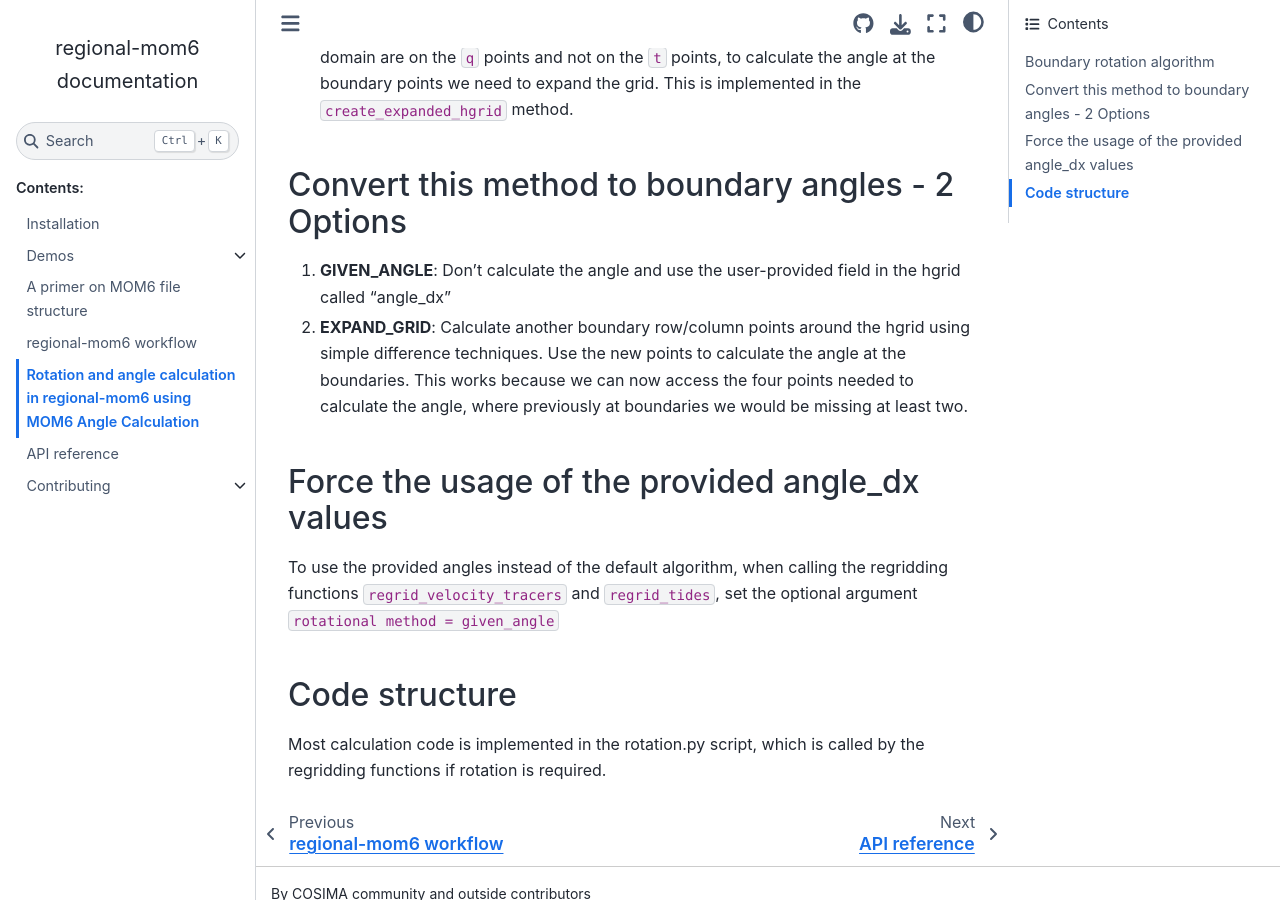
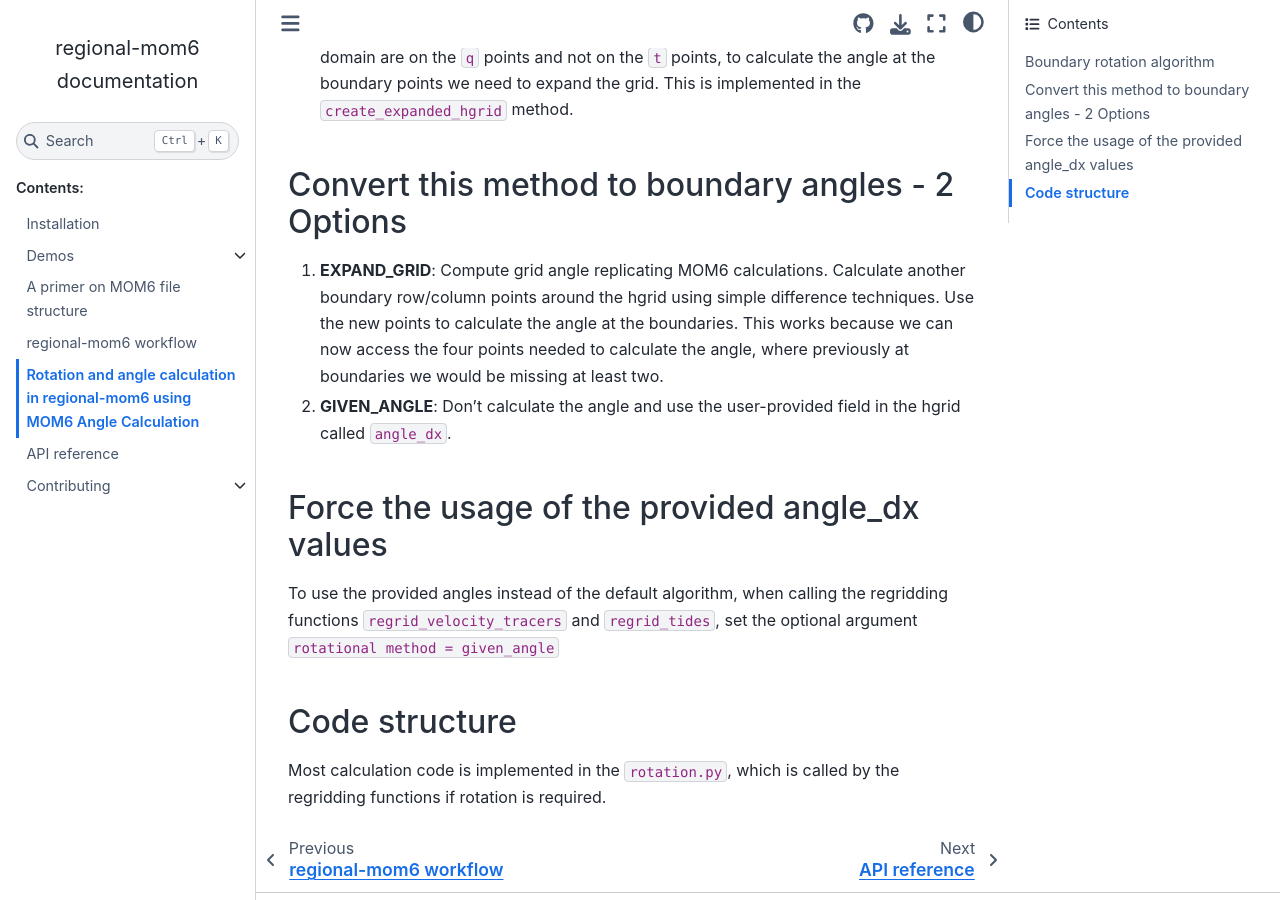
Before and after one commit to COSIMA/regional-mom6, a Sphinx documentation site: the page built from docs/angle_calculation.md, in a window 1280 px wide and 900 px high, scrolled down 1186 px. Built offline with Sphinx 7.4.7 and the Sphinx Book theme 1.1.4, drawn with Linux system fonts in a browser that asks for light colours; pages that are not in the unit, such as notebooks, are missing from menus.

Commit message:
Update angle_calculation.md

```diff
--- a/docs/angle_calculation.md
+++ b/docs/angle_calculation.md
@@ -23,8 +23,8 @@ Steps 1-5 replicate the angle calculation as done by MOM6. Step 6 is an addition
 Since the boundaries for a regional MOM6 domain are on the `q` points and not on the `t` points, to calculate the angle at the boundary points we need to expand the grid. This is implemented in the `create_expanded_hgrid` method.
 
 ## Convert this method to boundary angles - 2 Options
-1. **GIVEN_ANGLE**: Don't calculate the angle and use the user-provided field in the hgrid called "angle_dx"
-2. **EXPAND_GRID**: Calculate another boundary row/column points around the hgrid using simple difference techniques. Use the new points to calculate the angle at the boundaries. This works because we can now access the four points needed to calculate the angle, where previously at boundaries we would be missing at least two.
+1. **EXPAND_GRID**: Compute grid angle replicating MOM6 calculations. Calculate another boundary row/column points around the hgrid using simple difference techniques. Use the new points to calculate the angle at the boundaries. This works because we can now access the four points needed to calculate the angle, where previously at boundaries we would be missing at least two.
+2. **GIVEN_ANGLE**: Don't calculate the angle and use the user-provided field in the hgrid called `angle_dx`.
 
 
 ## Force the usage of the provided angle_dx values
@@ -33,4 +33,4 @@ To use the provided angles instead of the default algorithm, when calling the re
 
 ## Code structure
 
-Most calculation code is implemented in the rotation.py script, which is called by the regridding functions if rotation is required.
+Most calculation code is implemented in the `rotation.py`, which is called by the regridding functions if rotation is required.
```
